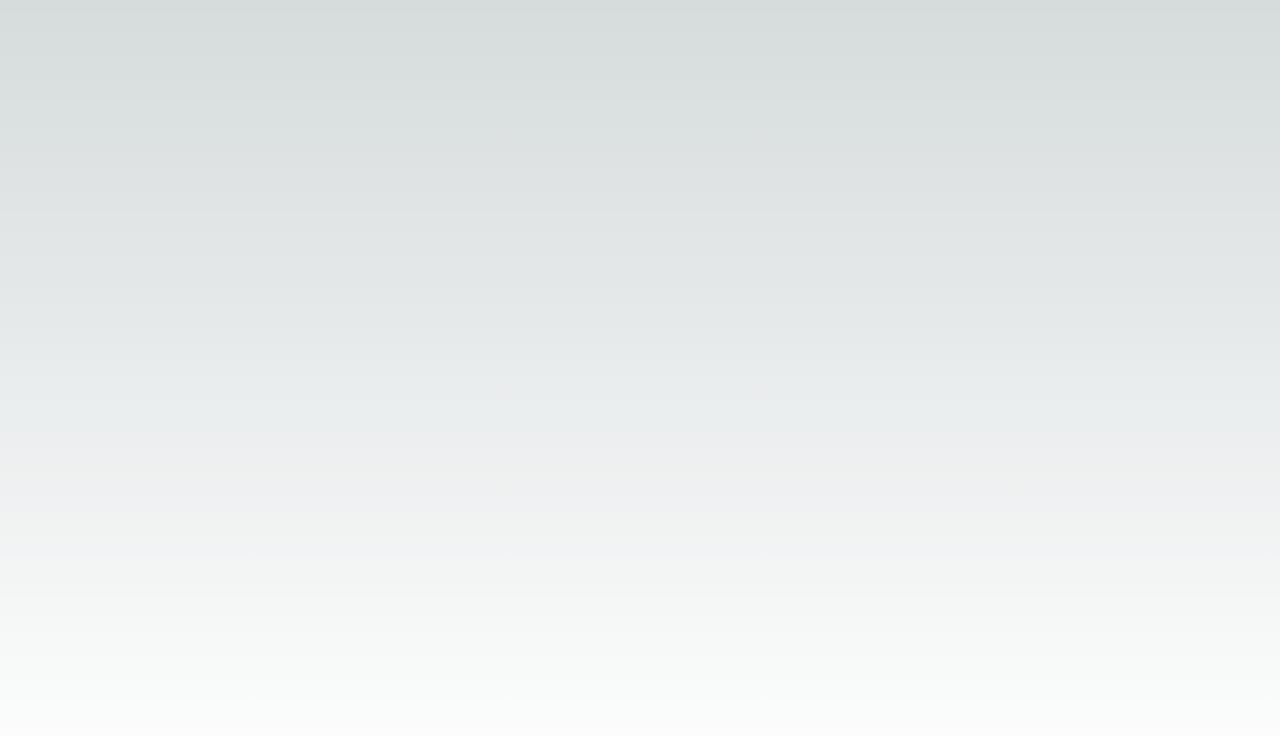
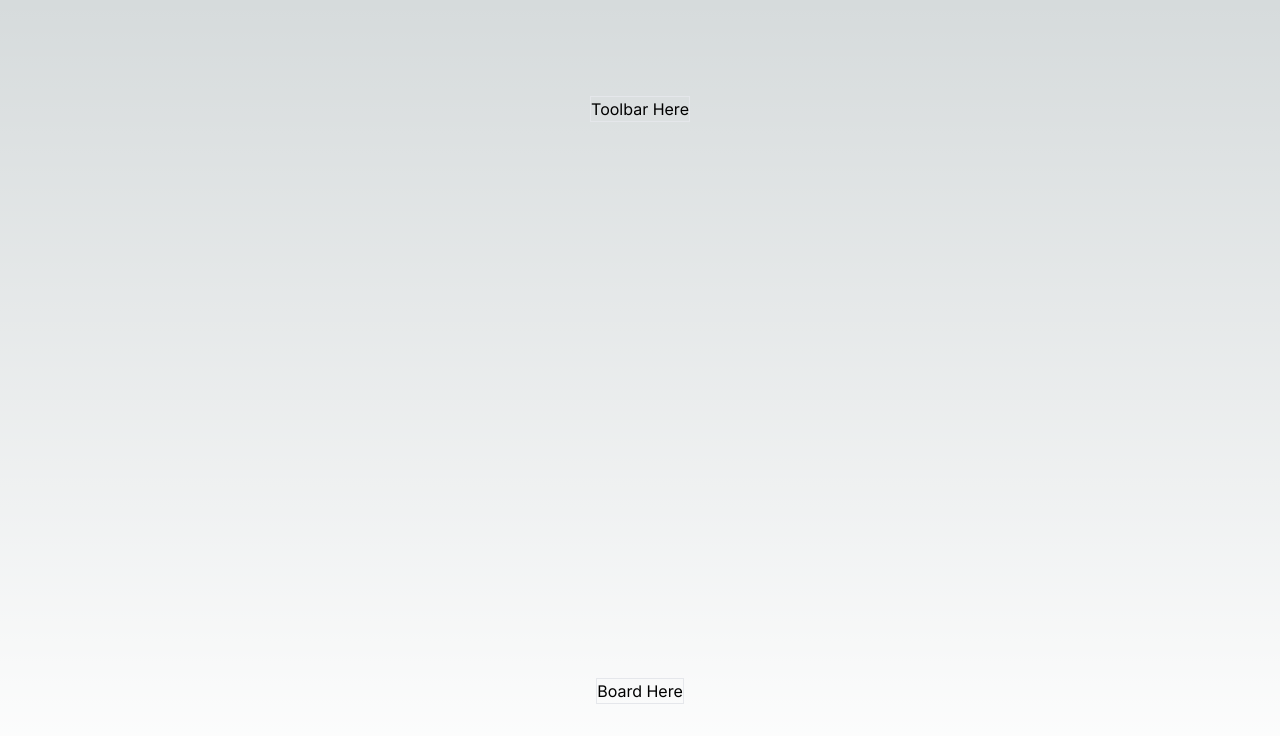
Before and after one commit to Malizma333/kakuro-solver, a Next.js app: page / in a window 1280 px wide. Shown: the top 736 px of the page. Built offline with nearby package versions, Linux system fonts and the light colour scheme.

Commit message:
init components

```diff
--- /dev/null
+++ b/src/pages/components/board.tsx
@@ -0,0 +1,7 @@
+export default function Board() {
+  return (
+    <div className="border">
+      Board Here
+    </div>
+  )
+}
--- /dev/null
+++ b/src/pages/components/toolbar.tsx
@@ -0,0 +1,7 @@
+export default function Toolbar() {
+  return (
+    <div className="border">
+      Toolbar Here
+    </div>
+  )
+}
--- a/src/pages/index.tsx
+++ b/src/pages/index.tsx
@@ -1,3 +1,5 @@
+import Board from "./components/board";
+import Toolbar from "./components/toolbar";
 import { Inter } from "next/font/google";
 const inter = Inter({ subsets: ["latin"] });
 
@@ -6,7 +8,8 @@ export default function Home() {
     <main
       className={`flex min-h-screen flex-col items-center justify-between p-24 ${inter.className}`}
     >
-
+      <Toolbar></Toolbar>
+      <Board></Board>
     </main>
   );
 }
```
